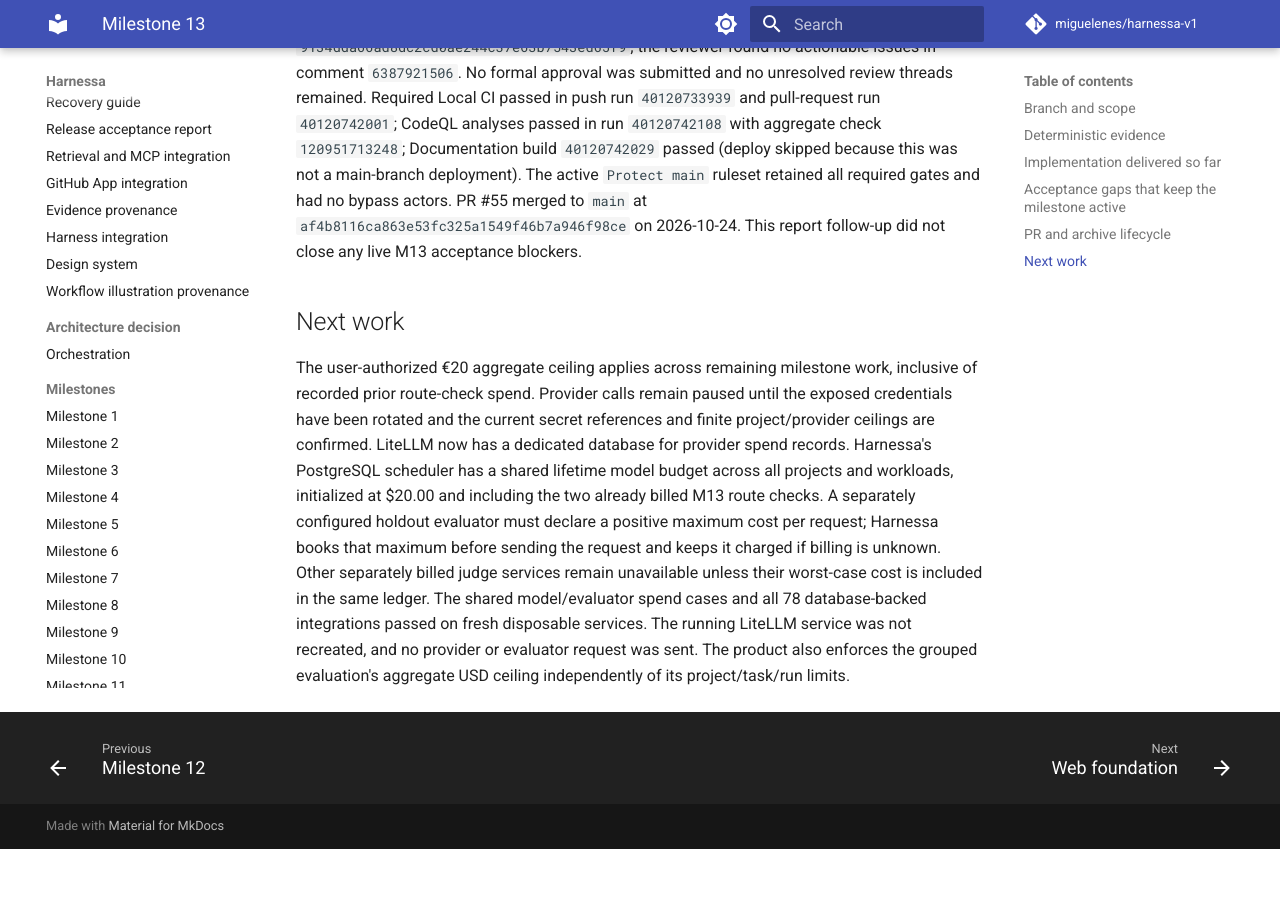
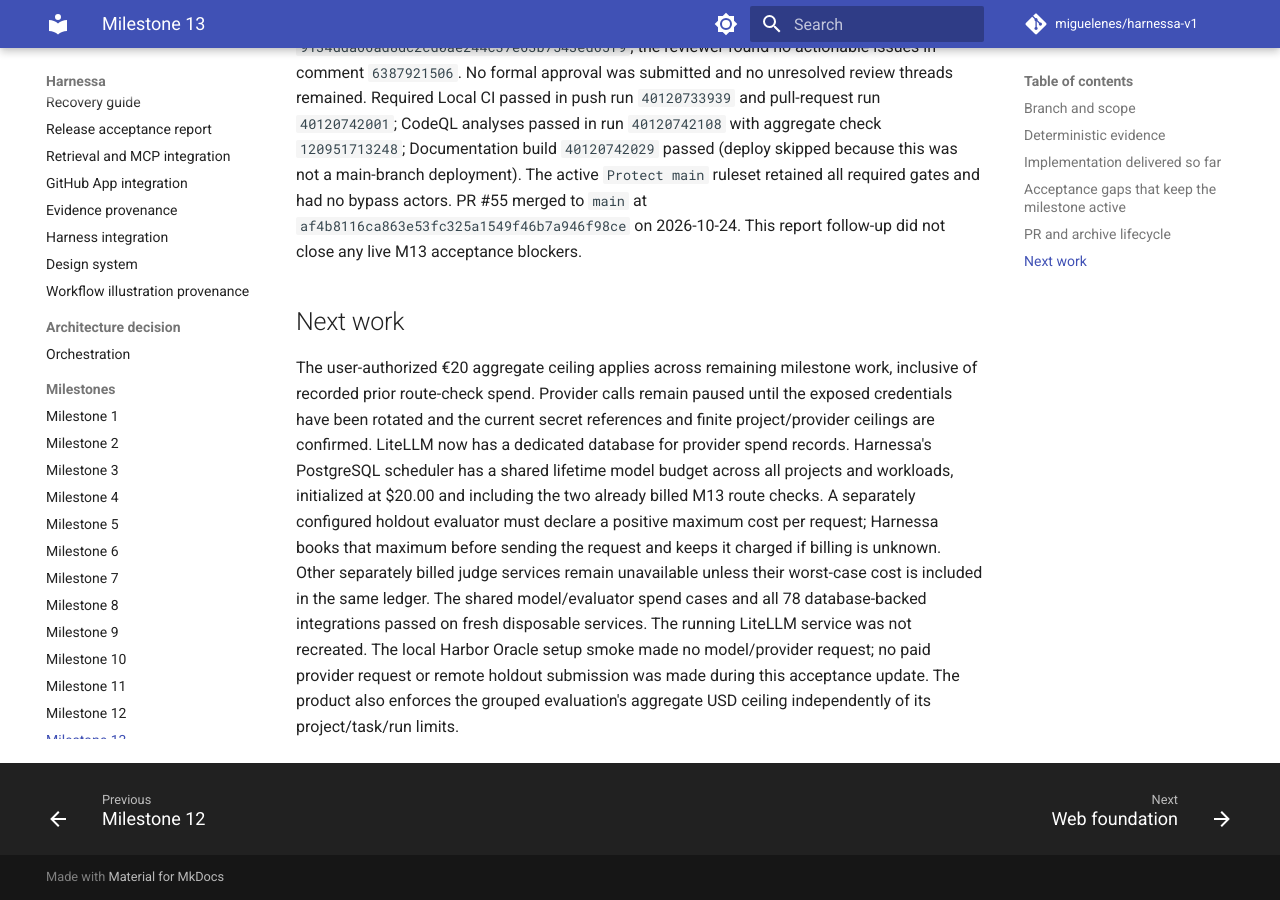
Before and after one commit to miguelenes/harnessa-v1, an MkDocs documentation site: the page built from docs/milestones/13.md, in a window 1280 px wide and 900 px high, scrolled down 8793 px. Built offline with MkDocs 1.6.1 and Material for MkDocs 9.7.7, drawn with Linux system fonts in a browser that asks for light colours; comment, search, counter and statistics services are not loaded; before the commit the page ends 9642 px from its top, so only the background shows below that.

Commit message:
Clarify M13 evaluator run evidence

```diff
--- a/docs/milestones/13.md
+++ b/docs/milestones/13.md
@@ -86,4 +86,4 @@ Milestone-report consistency follow-up PR [#55](https://github.com/miguelenes/ha
 
 ## Next work
 
-The user-authorized €20 aggregate ceiling applies across remaining milestone work, inclusive of recorded prior route-check spend. Provider calls remain paused until the exposed credentials have been rotated and the current secret references and finite project/provider ceilings are confirmed. LiteLLM now has a dedicated database for provider spend records. Harnessa's PostgreSQL scheduler has a shared lifetime model budget across all projects and workloads, initialized at $20.00 and including the two already billed M13 route checks. A separately configured holdout evaluator must declare a positive maximum cost per request; Harnessa books that maximum before sending the request and keeps it charged if billing is unknown. Other separately billed judge services remain unavailable unless their worst-case cost is included in the same ledger. The shared model/evaluator spend cases and all 78 database-backed integrations passed on fresh disposable services. The running LiteLLM service was not recreated, and no provider or evaluator request was sent. The product also enforces the grouped evaluation's aggregate USD ceiling independently of its project/task/run limits.
+The user-authorized €20 aggregate ceiling applies across remaining milestone work, inclusive of recorded prior route-check spend. Provider calls remain paused until the exposed credentials have been rotated and the current secret references and finite project/provider ceilings are confirmed. LiteLLM now has a dedicated database for provider spend records. Harnessa's PostgreSQL scheduler has a shared lifetime model budget across all projects and workloads, initialized at $20.00 and including the two already billed M13 route checks. A separately configured holdout evaluator must declare a positive maximum cost per request; Harnessa books that maximum before sending the request and keeps it charged if billing is unknown. Other separately billed judge services remain unavailable unless their worst-case cost is included in the same ledger. The shared model/evaluator spend cases and all 78 database-backed integrations passed on fresh disposable services. The running LiteLLM service was not recreated. The local Harbor Oracle setup smoke made no model/provider request; no paid provider request or remote holdout submission was made during this acceptance update. The product also enforces the grouped evaluation's aggregate USD ceiling independently of its project/task/run limits.
```
